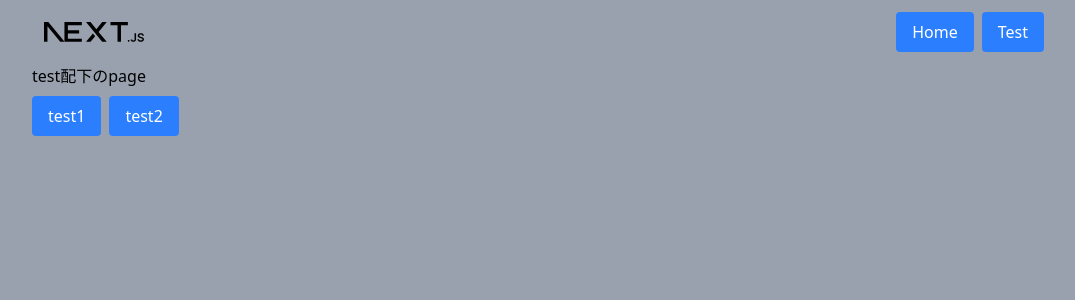
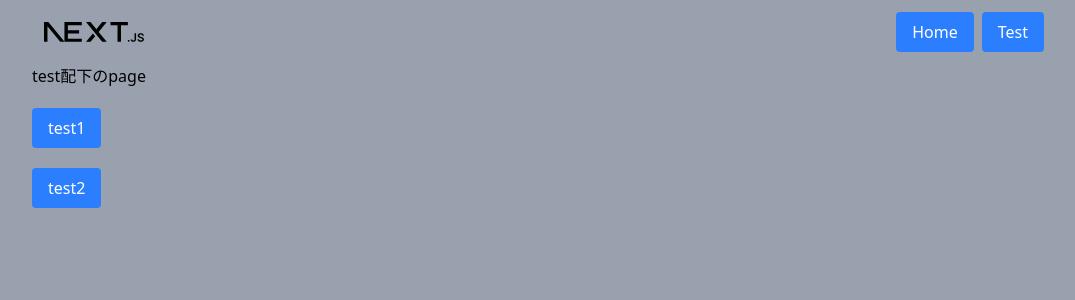
Before and after one commit to ikumi-shimoda/RakuDeli, a Next.js app in the folder frontend/: page /test in a window 1280 px wide. Shown: the top 300 px of the page, without its empty margins (96-1171 px from the left). Built offline with nearby package versions, Linux system fonts and the light colour scheme.

Commit message:
詳細画面のコンポーネント化

```diff
--- a/frontend/src/app/components/Header.tsx
+++ b/frontend/src/app/components/Header.tsx
@@ -6,7 +6,9 @@ function Header() {
   return (
     <div className='p-3 flex justify-between items-center'>
       <div>
-        <Image src='/next.svg' alt='logo' width={100} height={100} priority />
+        <Link href='/'>
+          <Image src='/next.svg' alt='logo' width={100} height={100} priority />
+        </Link>
       </div>
       <div>
         <Link href='/'>
--- a/frontend/src/app/components/Test/TestList.tsx
+++ b/frontend/src/app/components/Test/TestList.tsx
@@ -2,22 +2,14 @@ import React from 'react'
 import Link from 'next/link'
 import { TestData } from '@/types/test'
 
-function TestList({ testData }: { testData: TestData[] }) {
+function TestList({ data }: { data: TestData }) {
   return (
-    <div className='mt-2'>
-      {testData.map((data: TestData, index: number) => {
-        return (
-          <Link key={data.id} href={`/test/${data.id}`}>
-            <button
-              className={`px-4 py-2 bg-blue-500 text-white rounded ${
-                index > 0 ? 'ml-2' : ''
-              }`}
-            >
-              {data.title}
-            </button>
-          </Link>
-        )
-      })}
+    <div className='test-list-wrapper'>
+      <Link href={`/test/${data.id}`}>
+        <button className='px-4 py-2 bg-blue-500 text-white rounded'>
+          {data.title}
+        </button>
+      </Link>
     </div>
   )
 }
--- a/frontend/src/app/globals.css
+++ b/frontend/src/app/globals.css
@@ -1 +1,5 @@
 @import 'tailwindcss';
+
+.test-list-wrapper {
+  margin-top: 20px;
+}
--- a/frontend/src/app/test/[id]/page.tsx
+++ b/frontend/src/app/test/[id]/page.tsx
@@ -5,8 +5,26 @@ import { TestPageProps } from '@/types/test'
 
 function Page({ params }: TestPageProps) {
   const { id } = React.use(params)
-
-  return <div>静的ルートpage {id}</div>
+  const testData: TestData[] = [
+    {
+      id: 0,
+      title: 'test0',
+    },
+    {
+      id: 1,
+      title: 'test1',
+    },
+    {
+      id: 2,
+      title: 'test2',
+    },
+  ]
+  return (
+    <div>
+      <div>id: {testData[id].id}</div>
+      <div>title: {testData[id].title}</div>
+    </div>
+  )
 }
 
 export default Page
--- a/frontend/src/app/test/page.tsx
+++ b/frontend/src/app/test/page.tsx
@@ -17,7 +17,11 @@ function page() {
   return (
     <div>
       <div>test配下のpage</div>
-      <TestList testData={testData} />
+      <div className='flex flex-col'>
+        {testData.map((data: TestData, index: number) => {
+          return <TestList key={data.id} data={data} />
+        })}
+      </div>
     </div>
   )
 }
```
